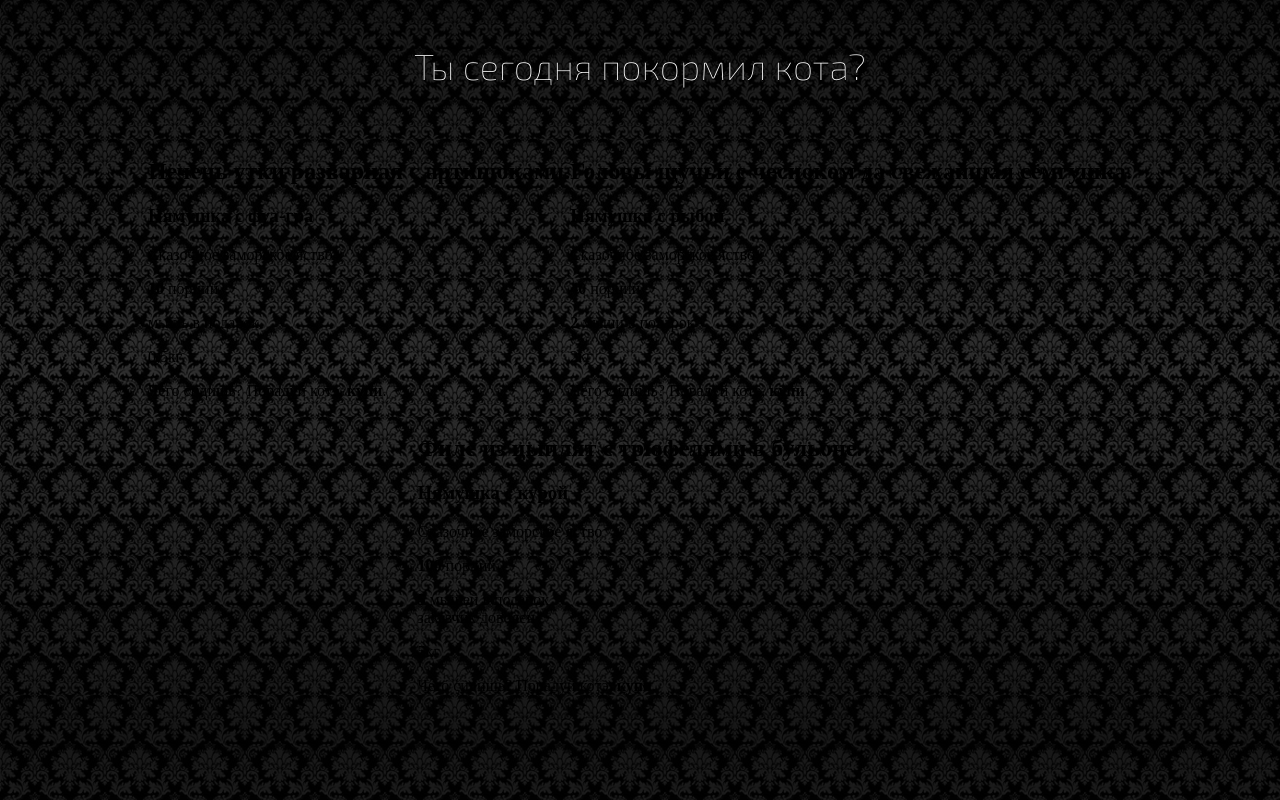
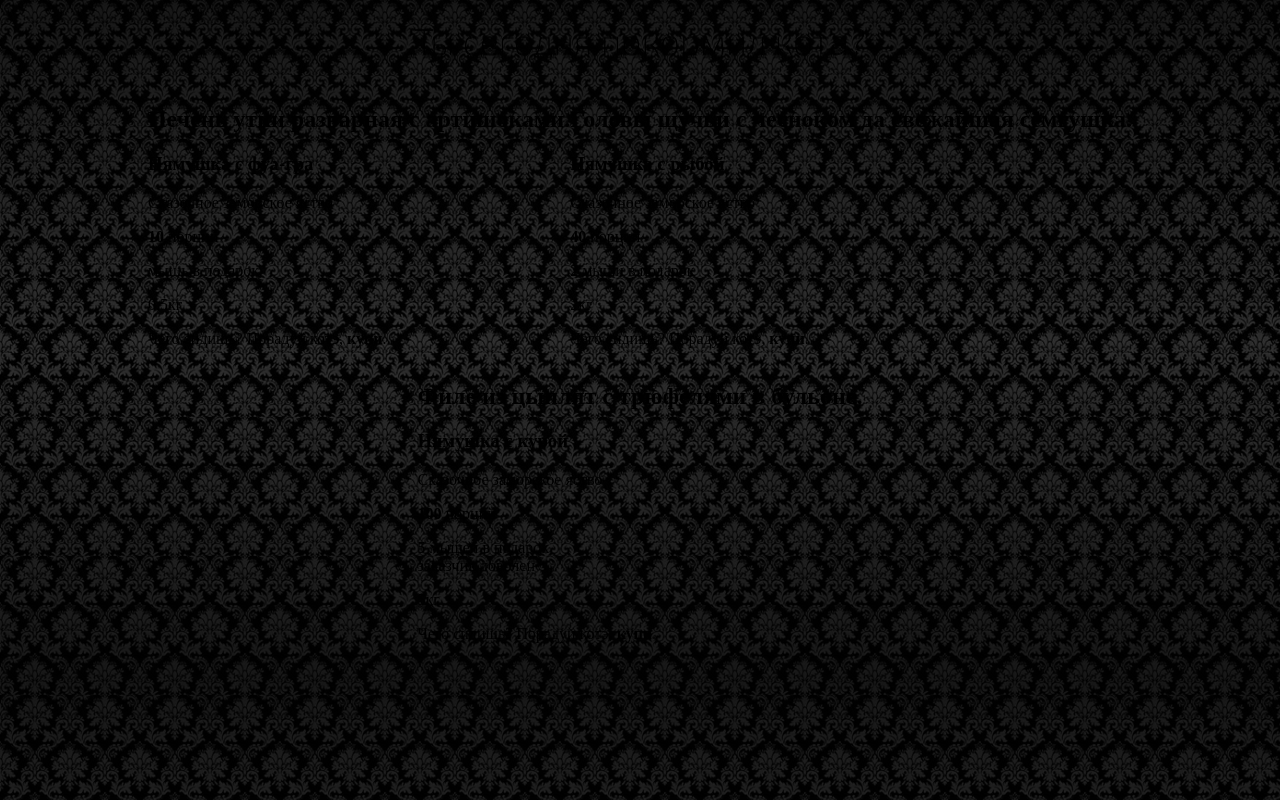
Before and after one commit to firefoxic/prototype, a website: page source/index.pug in a window 1280 px wide. Drawn offline with nearby package versions, Linux system fonts and the light colour scheme; files that its build step writes are made by us from their sources.

Commit message:
Fix style of tagline

```diff
--- a/source/blocks/heading/__tagline/heading__tagline.post.css
+++ b/source/blocks/heading/__tagline/heading__tagline.post.css
@@ -2,6 +2,8 @@
   font-family: Exo2, Trebuchet MS, sans-serif;
   font-size: 36px;
   font-weight: 100;
-  color: hsl(0, 0%, 100%);
+  margin: 14px 0;
+  line-height: 1;
+  text-align: center;
   text-shadow: 0 1px 0 hsl(0, 0%, 0%);
 }
```
